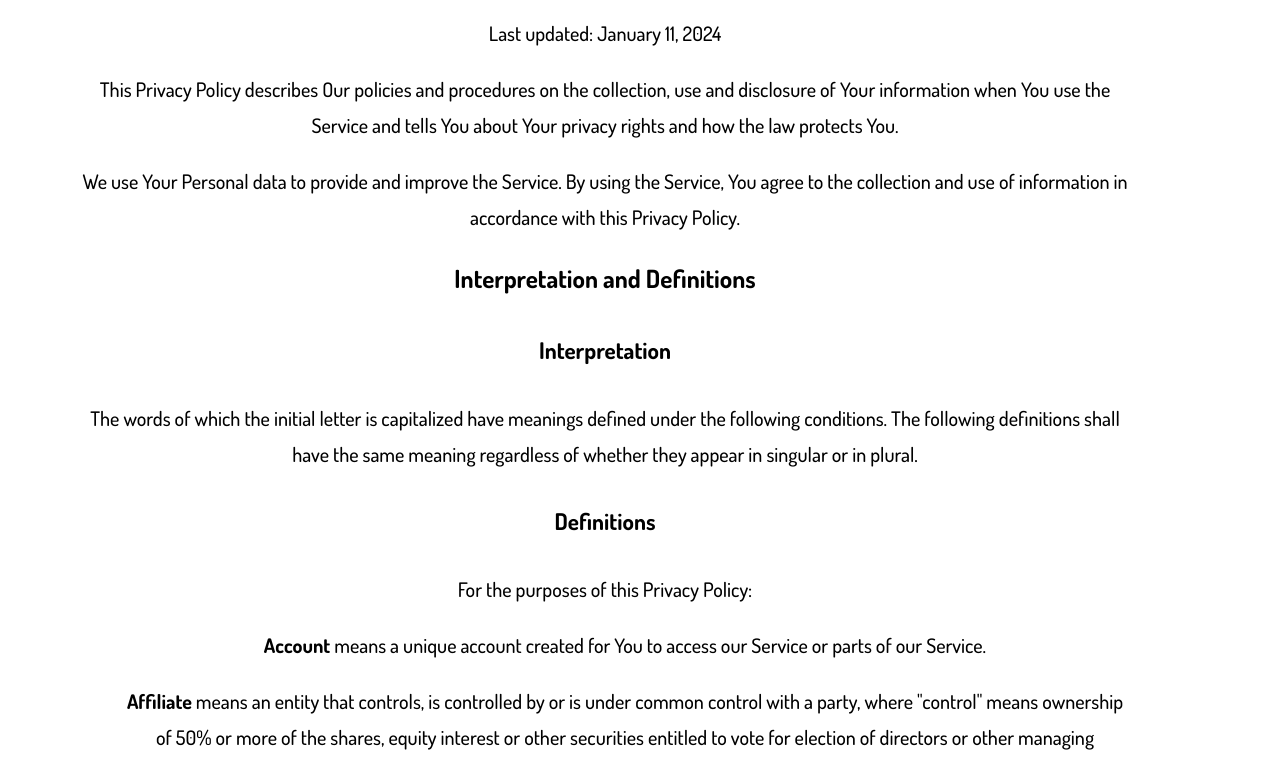
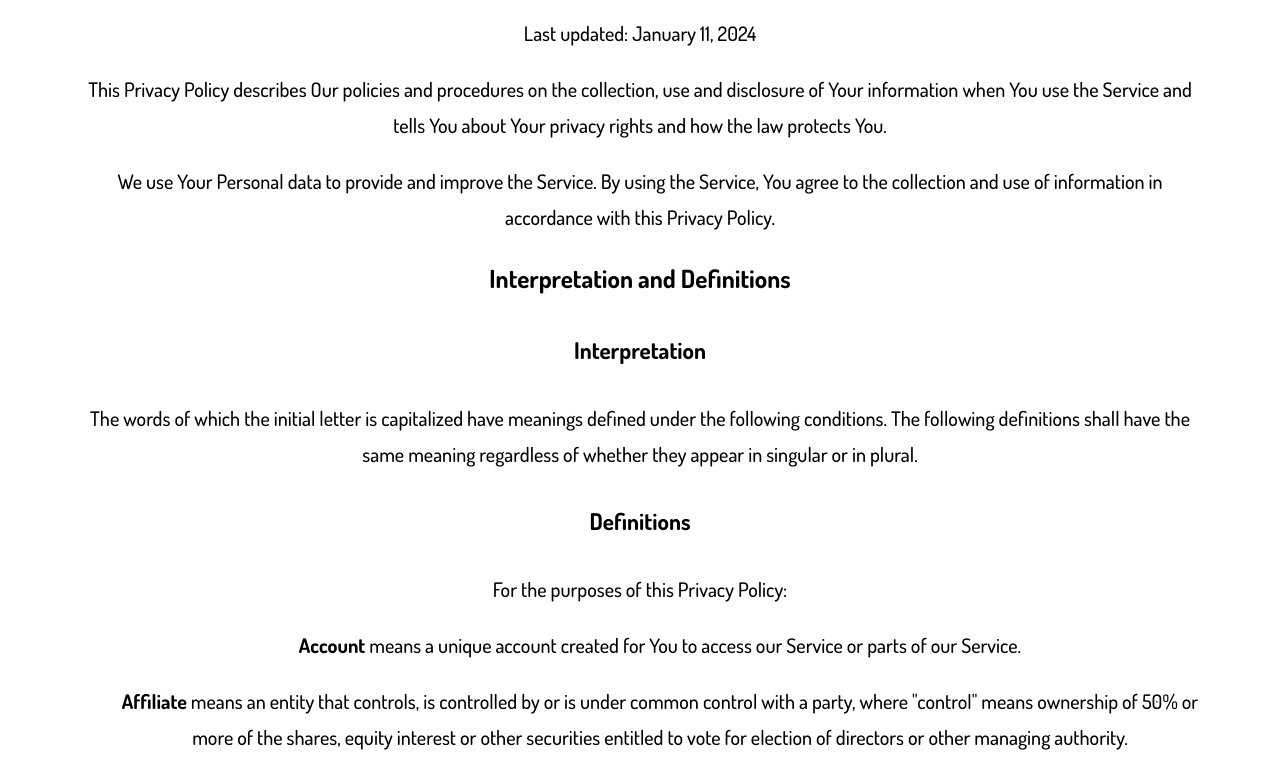
Before and after one commit to OVDRStudios-IT/privacypolicy, a plain HTML site: page index.html in a window 1280 px wide. Shown: the part 65-829 px from the top of the page. Drawn offline with Linux system fonts and the light colour scheme.

Commit message:
Update style.css

```diff
--- a/style.css
+++ b/style.css
@@ -3,8 +3,6 @@ body {
     background: white;
     text-align: center;
     list-style: none;
-    margin-right: 150px;
-    margin-left: 80px;
     font-family: "Dosis";
 }
 
@@ -36,6 +34,8 @@ line-height: 2.3;
 
 p {
 color: black;
+margin-right: 80px;
+margin-left: 80px;
 font-size: 20px;
 font-weight: 500;
 line-height: 1.8;
```
